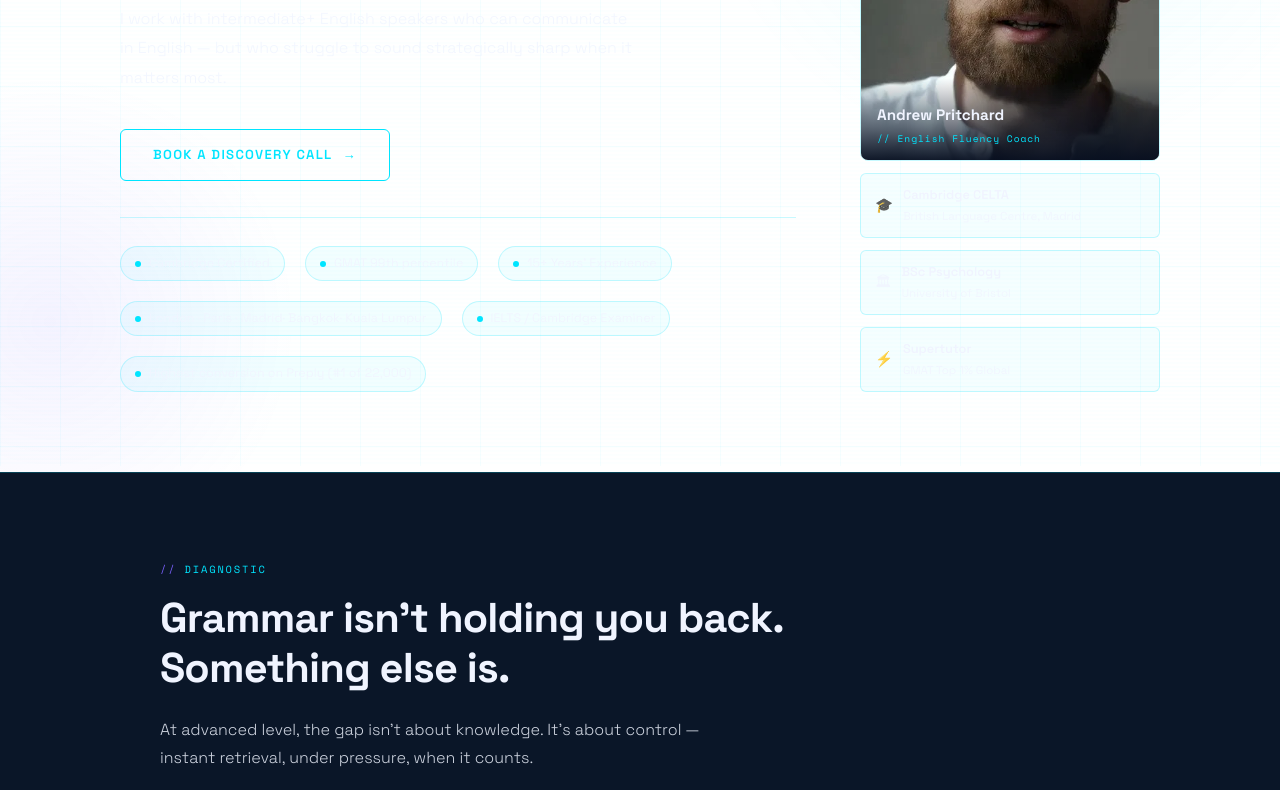
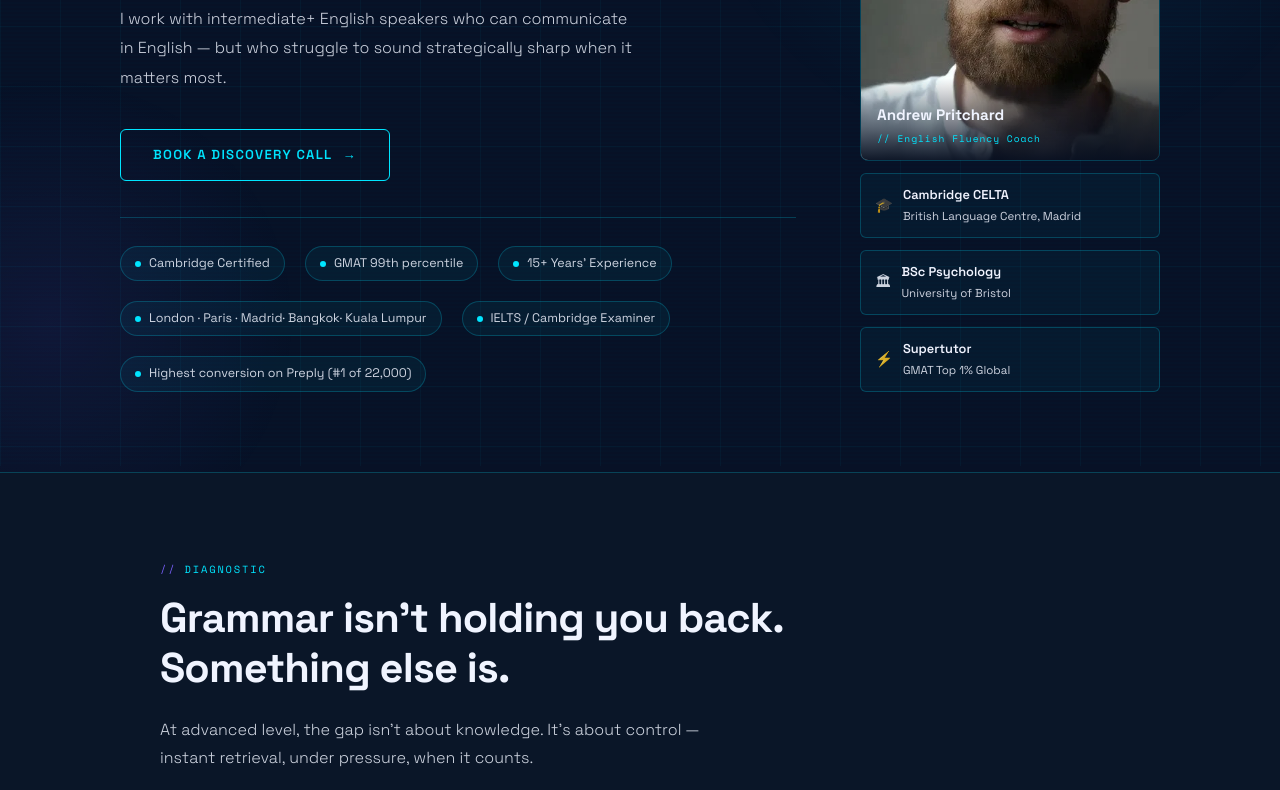
Before and after one commit to fluencyandrew/fluencyandrew, a plain HTML site: page index.html in a window 1280 px wide. Shown: the part 334-1124 px from the top of the page. Drawn offline with nearby package versions, Linux system fonts and the light colour scheme.

Commit message:
Update index.html

```diff
--- a/index.html
+++ b/index.html
@@ -8,7 +8,7 @@
 @import url('https://fonts.googleapis.com/css2?family=Space+Grotesk:wght@300;400;500;600;700&family=Space+Mono:ital,wght@0,400;0,700;1,400&display=swap');
 
 :root {
-  -bg: #071126;
+  --bg: #071126;
   --bg2: #0a1628;
   --cyan: #00e5ff;
   --cyan-dim: rgba(0,229,255,0.12);
```
